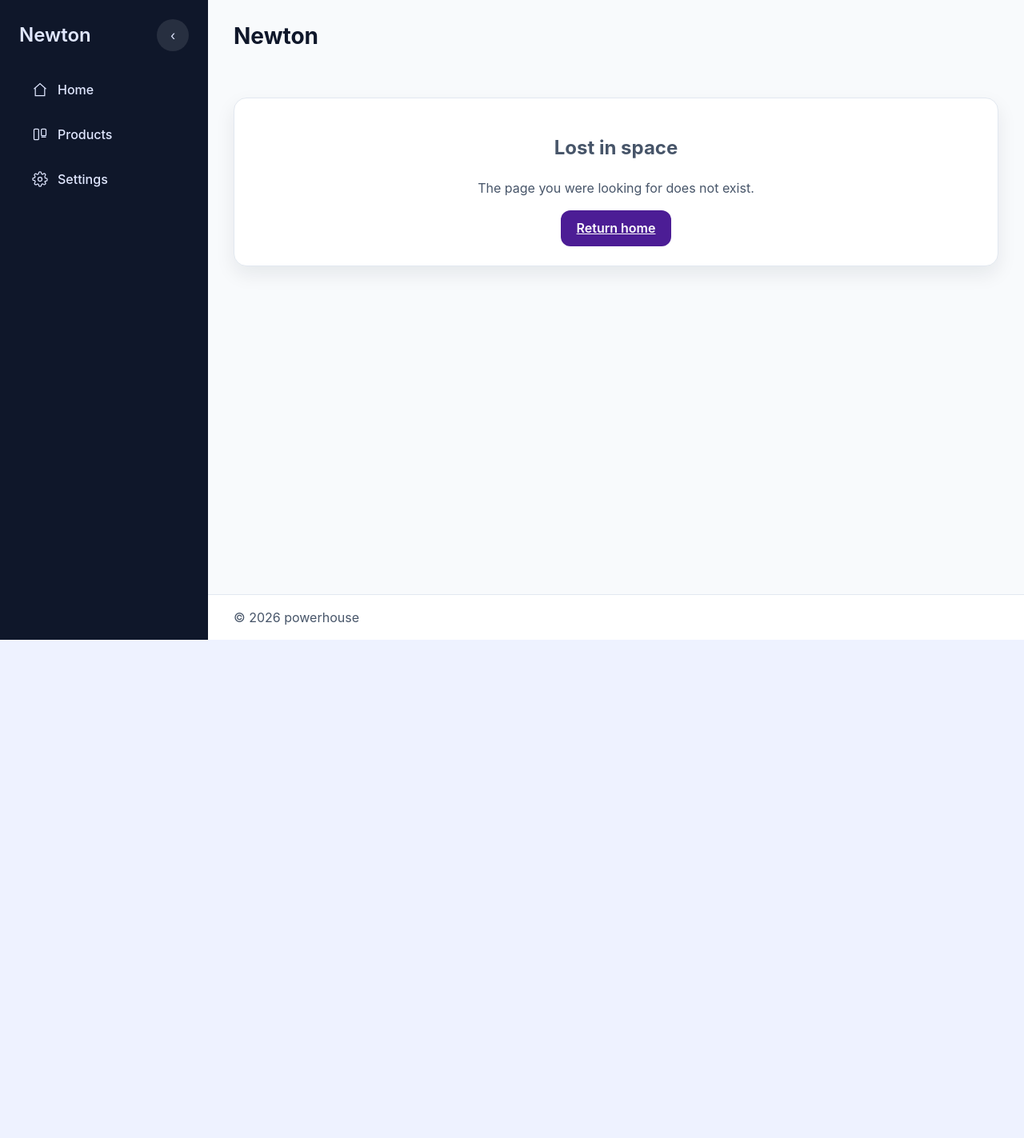
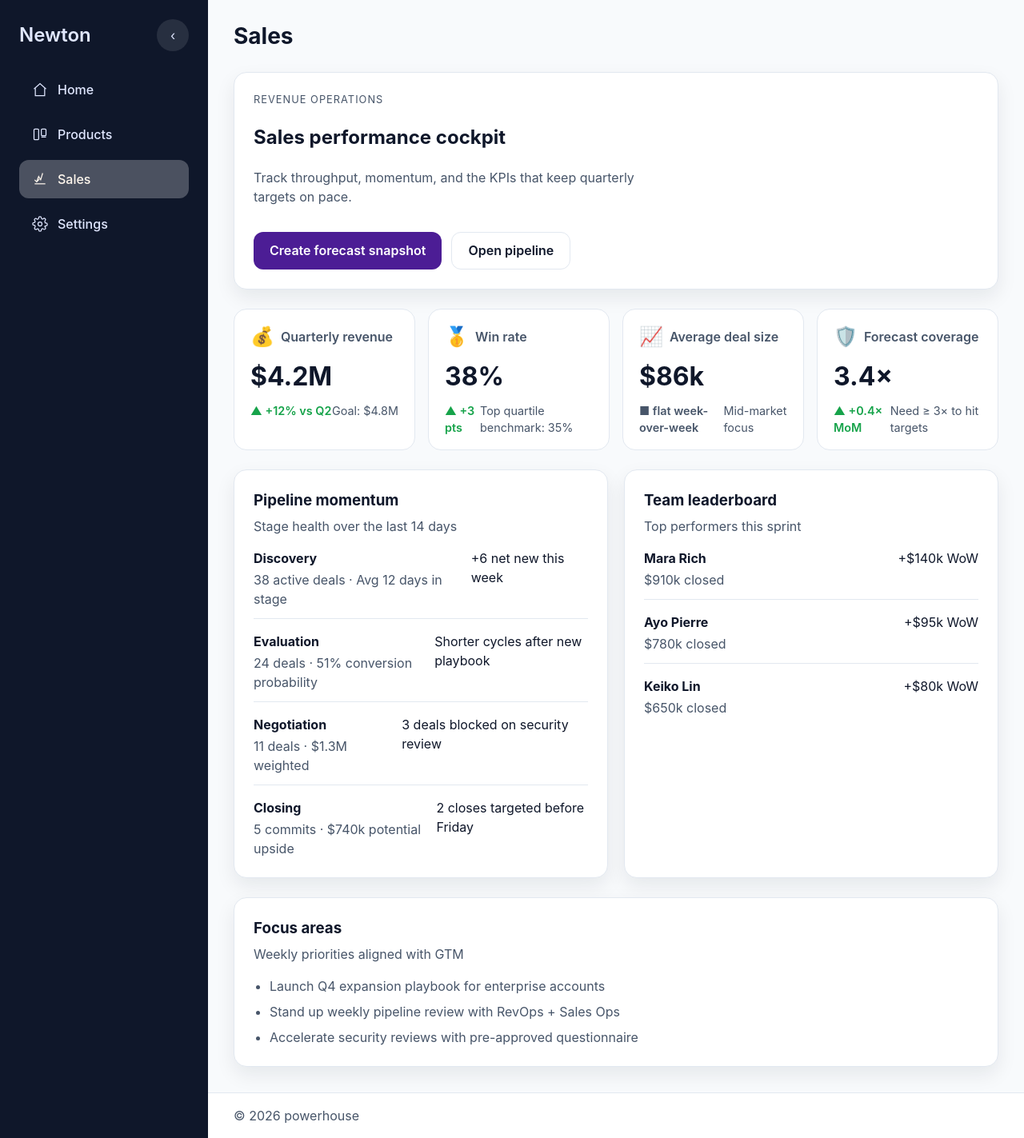
Before and after one commit to legal-product/react-openclaw, a React (Vite) app: page /sales in a window 1280 px wide. Shown: the whole page at 80% size. Before the commit the page ends 800 px from the top, so only its background shows below. Built offline with nearby package versions, Linux system fonts and the light colour scheme.

Commit message:
feat: add sales landing page

```diff
--- a/src/app/navigation.tsx
+++ b/src/app/navigation.tsx
@@ -36,8 +36,17 @@ const SETTINGS_ICON = (
   </svg>
 )
 
+const SALES_ICON = (
+  <svg {...iconProps} viewBox="0 0 24 24" aria-hidden>
+    <path d="M4 19h16" />
+    <path d="M7 16l3-8 3 5 3-10" />
+    <path d="M4 13l3 3 4-4" />
+  </svg>
+)
+
 export const NAV_ITEMS: NavItemConfig[] = [
   { label: 'Home', path: '/', icon: HOME_ICON },
   { label: 'Products', path: '/products', icon: PRODUCTS_ICON },
+  { label: 'Sales', path: '/sales', icon: SALES_ICON },
   { label: 'Settings', path: '/settings', icon: SETTINGS_ICON },
 ]
--- a/src/app/router.tsx
+++ b/src/app/router.tsx
@@ -5,6 +5,7 @@ import AppLayout from './layout/AppLayout'
 const HomePage = lazy(() => import('../features/home/HomePage'))
 const ProductsPage = lazy(() => import('../features/products/ProductsPage'))
 const SettingsPage = lazy(() => import('../features/settings/SettingsPage'))
+const SalesPage = lazy(() => import('../features/sales/SalesPage'))
 const NotFoundPage = lazy(() => import('../features/not-found/NotFoundPage'))
 
 const router = createBrowserRouter([
@@ -14,6 +15,7 @@ const router = createBrowserRouter([
     children: [
       { index: true, element: <HomePage /> },
       { path: 'products', element: <ProductsPage /> },
+      { path: 'sales', element: <SalesPage /> },
       { path: 'settings', element: <SettingsPage /> },
       { path: '*', element: <NotFoundPage /> },
     ],
--- /dev/null
+++ b/src/features/sales/SalesPage.tsx
@@ -0,0 +1,131 @@
+import { Card } from '../../components/ui/Card'
+import { StatCard } from '../../components/ui/StatCard'
+
+const kpis = [
+  {
+    title: 'Quarterly revenue',
+    value: '$4.2M',
+    helperText: 'Goal: $4.8M',
+    trend: { label: '+12% vs Q2', direction: 'up' as const },
+    icon: '💰',
+  },
+  {
+    title: 'Win rate',
+    value: '38%',
+    helperText: 'Top quartile benchmark: 35%',
+    trend: { label: '+3 pts', direction: 'up' as const },
+    icon: '🥇',
+  },
+  {
+    title: 'Average deal size',
+    value: '$86k',
+    helperText: 'Mid-market focus',
+    trend: { label: 'flat week-over-week', direction: 'neutral' as const },
+    icon: '📈',
+  },
+  {
+    title: 'Forecast coverage',
+    value: '3.4×',
+    helperText: 'Need ≥ 3× to hit targets',
+    trend: { label: '+0.4× MoM', direction: 'up' as const },
+    icon: '🛡️',
+  },
+]
+
+const pipelineStages = [
+  { stage: 'Discovery', detail: '38 active deals · Avg 12 days in stage', status: '+6 net new this week' },
+  { stage: 'Evaluation', detail: '24 deals · 51% conversion probability', status: 'Shorter cycles after new playbook' },
+  { stage: 'Negotiation', detail: '11 deals · $1.3M weighted', status: '3 deals blocked on security review' },
+  { stage: 'Closing', detail: '5 commits · $740k potential upside', status: '2 closes targeted before Friday' },
+]
+
+const leaderboard = [
+  { rep: 'Mara Rich', metric: '$910k closed', delta: '+$140k WoW' },
+  { rep: 'Ayo Pierre', metric: '$780k closed', delta: '+$95k WoW' },
+  { rep: 'Keiko Lin', metric: '$650k closed', delta: '+$80k WoW' },
+]
+
+const focusAreas = [
+  'Launch Q4 expansion playbook for enterprise accounts',
+  'Stand up weekly pipeline review with RevOps + Sales Ops',
+  'Accelerate security reviews with pre-approved questionnaire',
+]
+
+const SalesPage = () => {
+  return (
+    <section className="sales-page">
+      <Card className="sales-hero">
+        <div>
+          <p className="sales-hero__eyebrow">Revenue operations</p>
+          <h2>Sales performance cockpit</h2>
+          <p className="sales-hero__subtitle">
+            Track throughput, momentum, and the KPIs that keep quarterly targets on pace.
+          </p>
+        </div>
+        <div className="sales-hero__actions">
+          <button className="btn btn--primary">Create forecast snapshot</button>
+          <button className="btn btn--outline">Open pipeline</button>
+        </div>
+      </Card>
+
+      <div className="stat-grid">
+        {kpis.map((kpi) => (
+          <StatCard
+            key={kpi.title}
+            title={kpi.title}
+            value={kpi.value}
+            helperText={kpi.helperText}
+            trend={kpi.trend}
+            icon={kpi.icon}
+          />
+        ))}
+      </div>
+
+      <div className="sales-grid">
+        <Card className="sales-card">
+          <h3>Pipeline momentum</h3>
+          <p className="sales-card__subhead">Stage health over the last 14 days</p>
+          <ul className="sales-list">
+            {pipelineStages.map((stage) => (
+              <li key={stage.stage}>
+                <div>
+                  <strong>{stage.stage}</strong>
+                  <p>{stage.detail}</p>
+                </div>
+                <span>{stage.status}</span>
+              </li>
+            ))}
+          </ul>
+        </Card>
+
+        <Card className="sales-card">
+          <h3>Team leaderboard</h3>
+          <p className="sales-card__subhead">Top performers this sprint</p>
+          <ul className="sales-list">
+            {leaderboard.map((entry) => (
+              <li key={entry.rep}>
+                <div>
+                  <strong>{entry.rep}</strong>
+                  <p>{entry.metric}</p>
+                </div>
+                <span>{entry.delta}</span>
+              </li>
+            ))}
+          </ul>
+        </Card>
+      </div>
+
+      <Card className="sales-card">
+        <h3>Focus areas</h3>
+        <p className="sales-card__subhead">Weekly priorities aligned with GTM</p>
+        <ul className="sales-focus-list">
+          {focusAreas.map((item) => (
+            <li key={item}>{item}</li>
+          ))}
+        </ul>
+      </Card>
+    </section>
+  )
+}
+
+export default SalesPage
--- a/src/index.css
+++ b/src/index.css
@@ -775,3 +775,93 @@ textarea {
     align-items: flex-start;
   }
 }
+
+.sales-page {
+  display: flex;
+  flex-direction: column;
+  gap: 1.5rem;
+}
+
+.sales-hero {
+  display: flex;
+  flex-wrap: wrap;
+  gap: 1rem 2rem;
+  justify-content: space-between;
+  align-items: flex-start;
+}
+
+.sales-hero__eyebrow {
+  text-transform: uppercase;
+  letter-spacing: 0.08em;
+  font-size: 0.8rem;
+  color: var(--color-text-muted);
+  margin: 0 0 0.25rem;
+}
+
+.sales-hero__subtitle {
+  max-width: 520px;
+  color: var(--color-text-muted);
+}
+
+.sales-hero__actions {
+  display: flex;
+  flex-wrap: wrap;
+  gap: 0.75rem;
+}
+
+.sales-grid {
+  display: grid;
+  grid-template-columns: repeat(auto-fit, minmax(260px, 1fr));
+  gap: 1.25rem;
+}
+
+.sales-card h3 {
+  margin-top: 0;
+  margin-bottom: 0.35rem;
+}
+
+.sales-card__subhead {
+  margin-top: 0;
+  margin-bottom: 1rem;
+  color: var(--color-text-muted);
+}
+
+.sales-list {
+  list-style: none;
+  padding: 0;
+  margin: 0;
+  display: flex;
+  flex-direction: column;
+  gap: 1rem;
+}
+
+.sales-list li {
+  display: flex;
+  justify-content: space-between;
+  gap: 1rem;
+  border-bottom: 1px solid var(--color-border);
+  padding-bottom: 0.75rem;
+}
+
+.sales-list li:last-child {
+  border-bottom: none;
+  padding-bottom: 0;
+}
+
+.sales-list p {
+  margin: 0.2rem 0 0;
+  color: var(--color-text-muted);
+}
+
+.sales-focus-list {
+  list-style: disc;
+  padding-left: 1.25rem;
+  margin: 0;
+  display: flex;
+  flex-direction: column;
+  gap: 0.5rem;
+}
+
+.sales-focus-list li {
+  color: var(--color-text-muted);
+}
```
